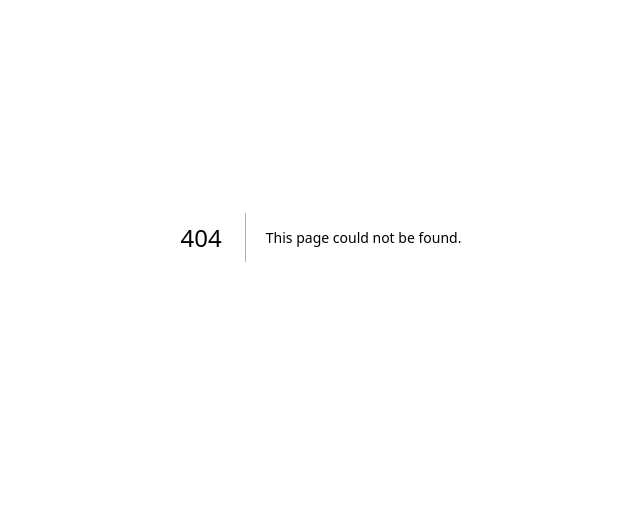
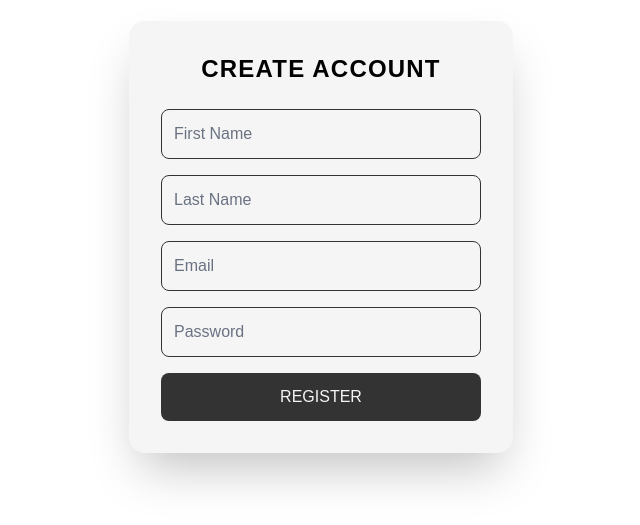
Before and after one commit to thornrampai-pp/Th-shi-Project, a Next.js app in the folder frontend/: page /register in a window 1280 px wide. Before the commit this address had no page. Shown: the part 163-688 px from the top of the page, without its empty margins (319-959 px from the left). Built offline with nearby package versions, Linux system fonts and the light colour scheme; no server answers.

Commit message:
Front end: feate register

```diff
--- /dev/null
+++ b/frontend/src/actions/auth-register.ts
@@ -0,0 +1,54 @@
+"use server";
+
+import { isRedirectError } from "next/dist/client/components/redirect-error";
+import { client } from "../graphql/client";
+import { REGISTER_MUTATION } from "../graphql/mutations/registerMutation";
+import { redirect } from "next/navigation";
+
+// ปรับ Interface ให้ตรงกับที่ GraphQL ตอบกลับมา (ตามที่คุณส่งมาในคำถามก่อนหน้า)
+interface RegisterResponse {
+  register: {
+    accessToken: string;
+    user: {
+      id: string;
+      email: string;
+      firstName: string;
+      lastName: string;
+    };
+  };
+}
+
+export async function registerAction(prevState: any, formData: FormData) {
+  const email = formData.get("email") as string;
+  const password = formData.get("password") as string;
+  const firstName = formData.get("firstName") as string; // เปลี่ยนจาก name
+  const lastName = formData.get("lastName") as string; // เพิ่มส่วนนี้
+
+  if (!email || !password || !firstName || !lastName) {
+    return { error: "Please fill in all fields." };
+  }
+
+  try {
+    const { data } = await client.mutate<RegisterResponse>({
+      mutation: REGISTER_MUTATION,
+      variables: { email, password, firstName, lastName },
+    });
+
+    if (!data?.register) {
+      return { error: "Registration failed." };
+    }
+
+    // เมื่อถึงตรงนี้ Next.js จะโยน Redirect error
+    redirect("/login");
+  } catch (error: any) {
+    // 🌟 ตรวจสอบว่าเป็น Error จากการ Redirect หรือไม่
+    if (isRedirectError(error)) {
+      throw error; // ให้โยนต่อไปเพื่อให้ Next.js จัดการ redirect ได้ปกติ
+    }
+
+    console.error("Register Error:", error);
+    return {
+      error: "An error occurred: " + (error.message || "Unable to connect."),
+    };
+  }
+}
--- a/frontend/src/app/login/page.tsx
+++ b/frontend/src/app/login/page.tsx
@@ -1,7 +1,8 @@
 "use client";
 
-import { useActionState, useRef } from 'react';
-import { loginAction } from '../../actions/auth';
+import { useActionState, useRef } from "react";
+import { loginAction } from "../../actions/auth";
+import RegisterButton from "@/src/components/RegisterButton";
 
 export default function LoginPage() {
   const [state, formAction, isPending] = useActionState(loginAction, null);
@@ -12,7 +13,7 @@ export default function LoginPage() {
     const target = e.target as HTMLElement;
 
     // ถ้าตั้งใจกดช่องกรอกข้อมูล หรือ ลิงก์ ให้ปล่อยให้ Focus ทำงานปกติ
-    if (target.tagName === 'INPUT' || target.tagName === 'A') {
+    if (target.tagName === "INPUT" || target.tagName === "A") {
       return;
     }
 
@@ -20,7 +21,7 @@ export default function LoginPage() {
     e.preventDefault();
 
     const activeEl = document.activeElement;
-    const isFocused = activeEl && (activeEl.tagName === 'INPUT');
+    const isFocused = activeEl && activeEl.tagName === "INPUT";
 
     if (isFocused) {
       // ถ้าเปิดอยู่ -> สั่งปิดถาวร (ไม่เด้งกลับตอนปล่อยนิ้วแล้ว)
@@ -33,22 +34,25 @@ export default function LoginPage() {
 
   return (
     <div className="min-h-screen bg-[#1a1a1a] flex flex-col font-sans select-none">
+      <div className="fixed bottom-8 right-8 z-50">
+        <RegisterButton />
+      </div>
       <main className="flex-1 flex items-center justify-center">
-        <div className={`w-full min-h-screen bg-white flex flex-col items-center justify-center relative px-6 overflow-hidden group/form transition-all duration-700 ease-in-out
-          ${isPending ? 'opacity-0 scale-95 pointer-events-none' : 'opacity-100 scale-100'}`}
+        <div
+          className={`w-full min-h-screen bg-white flex flex-col items-center justify-center relative px-6 overflow-hidden group/form transition-all duration-700 ease-in-out
+          ${isPending ? "opacity-0 scale-95 pointer-events-none" : "opacity-100 scale-100"}`}
         >
-
-          <form action={formAction} className="w-full flex flex-col items-center relative">
-
+          <form
+            action={formAction}
+            className="w-full flex flex-col items-center relative"
+          >
             {/* 🔄 เปลี่ยนจาก onClick เป็น onMouseDown */}
             <div
               onMouseDown={handleRobotMouseDown}
               className="relative w-105 h-105 flex items-center justify-center transition-all duration-500 group-focus-within/form:-translate-y-4 outline-none cursor-pointer"
             >
-
               {/* 🌑 หัวหุ่นยนต์สีดำ */}
               <div className="w-100 h-100 bg-[#141414] rounded-full flex flex-col items-center justify-center relative shadow-lg group overflow-hidden">
-
                 {/* 👀 ตาหุ่นยนต์ */}
                 <div className="flex gap-16 mb-25 z-10 transition-all duration-500 group-focus-within/form:-translate-y-6 group-focus-within/form:opacity-0">
                   <div className="w-20 h-20 bg-[#646363] rounded-full transition-all duration-300 group-hover:scale-110 group-hover:bg-[#d9d9d9]" />
@@ -56,15 +60,19 @@ export default function LoginPage() {
                 </div>
 
                 {/* 👄 ปากมหาภัย */}
-                <div className="absolute top-1/2 left-1/2 -translate-x-1/2 -translate-y-1/2 w-27 h-7 bg-[#646363] rounded-sm transition-all duration-500 ease-in-out p-4 flex flex-col justify-center items-center mt-6
+                <div
+                  className="absolute top-1/2 left-1/2 -translate-x-1/2 -translate-y-1/2 w-27 h-7 bg-[#646363] rounded-sm transition-all duration-500 ease-in-out p-4 flex flex-col justify-center items-center mt-6
                                 group-hover:w-32 group-hover:bg-[#d9d9d9]
-                                group-focus-within/form:mt-0 group-focus-within/form:!w-[300px] group-focus-within/form:!h-[200px] group-focus-within/form:!bg-white group-focus-within/form:rounded-2xl group-focus-within/form:shadow-2xl z-0">
-
+                                group-focus-within/form:mt-0 group-focus-within/form:!w-[300px] group-focus-within/form:!h-[200px] group-focus-within/form:!bg-white group-focus-within/form:rounded-2xl group-focus-within/form:shadow-2xl z-0"
+                >
                   {/* 📩 ฟอร์มด้านในปากที่ขยายใหญ่ */}
-                  <div className="form-inner-content w-full flex flex-col gap-3 h-0 opacity-0 pointer-events-none transition-all duration-500 ease-in-out
-                                  group-focus-within/form:h-auto group-focus-within/form:opacity-100 group-focus-within/form:pointer-events-auto">
-
-                    <h3 className="text-center font-bold text-sm text-black mb-1 tracking-wider uppercase opacity-80">Welcome Back</h3>
+                  <div
+                    className="form-inner-content w-full flex flex-col gap-3 h-0 opacity-0 pointer-events-none transition-all duration-500 ease-in-out
+                                  group-focus-within/form:h-auto group-focus-within/form:opacity-100 group-focus-within/form:pointer-events-auto"
+                  >
+                    <h3 className="text-center font-bold text-sm text-black mb-1 tracking-wider uppercase opacity-80">
+                      Welcome Back
+                    </h3>
 
                     <input
                       ref={emailInputRef}
@@ -93,19 +101,19 @@ export default function LoginPage() {
                       Forget password?
                     </a>
                   </div>
-
                 </div>
               </div>
             </div>
 
             {/* ⚠️ Error Message */}
             {state?.error && (
-              <p className="text-xs text-red-500 mt-4 animate-pulse">{state.error}</p>
+              <p className="text-xs text-red-500 mt-4 animate-pulse">
+                {state.error}
+              </p>
             )}
 
             <button type="submit" className="hidden" disabled={isPending} />
           </form>
-
         </div>
       </main>
     </div>
--- /dev/null
+++ b/frontend/src/app/register/page.tsx
@@ -0,0 +1,63 @@
+'use client';
+
+import { useActionState } from 'react';
+import { registerAction } from '../../actions/auth-register';
+
+export default function RegisterPage() {
+  const [state, formAction, pending] = useActionState(registerAction, null);
+
+  return (
+    <div className="min-h-screen flex items-center justify-center bg-white p-6">
+      <form
+        action={formAction}
+        className="w-full max-w-sm bg-[#f5f5f5] p-8 rounded-2xl shadow-2xl flex flex-col gap-4"
+      >
+        <h2 className="text-2xl font-bold text-center text-black tracking-wider uppercase mb-2">Create Account</h2>
+
+        {state?.error && (
+          <p className="text-sm text-red-400 text-center bg-red-950/30 p-2 rounded">
+            {state.error}
+          </p>
+        )}
+
+        {/* แยกเป็น firstName และ lastName ตาม Mutation */}
+        <input
+          name="firstName"
+          type="text"
+          placeholder="First Name"
+          required
+          className="w-full p-3 bg-[#f5f5f5] border border-[#333] rounded-lg outline-none focus:border-[#333] text-[#333] placeholder-gray-500"
+        />
+        <input
+          name="lastName"
+          type="text"
+          placeholder="Last Name"
+          required
+          className="w-full p-3 bg-[#f5f5f5] border border-[#333] rounded-lg outline-none focus:border-[#333] text-[#333] placeholder-gray-500"
+        />
+        <input
+          name="email"
+          type="email"
+          placeholder="Email"
+          required
+          className="w-full p-3 bg-[#f5f5f5] border border-[#333] rounded-lg outline-none focus:border-[#333] text-[#333] placeholder-gray-500"
+        />
+        <input
+          name="password"
+          type="password"
+          placeholder="Password"
+          required
+          className="w-full p-3 bg-[#f5f5f5] border border-[#333] rounded-lg outline-none focus:border-[#333] text-[#333] placeholder-gray-500"
+        />
+
+        <button
+          type="submit"
+          disabled={pending}
+          className="w-full py-3 bg-[#333] text-[#f5f5f5] rounded-lg hover:bg-[#444] transition-colors font-medium uppercase"
+        >
+          {pending ? 'Registering...' : 'Register'}
+        </button>
+      </form>
+    </div>
+  );
+}
--- /dev/null
+++ b/frontend/src/components/RegisterButton.tsx
@@ -0,0 +1,19 @@
+"use client";
+
+import { useState } from "react";
+import Link from "next/link";
+
+export default function RegisterButton() {
+  const [isHovered, setIsHovered] = useState(false);
+
+  return (
+    <Link
+      href="/register"
+      className={`fixed bottom-8 right-8 w-16 h-16 rounded-full shadow-2xl z-50 transition-all duration-300 hover:scale-110 hover:shadow-black/50 cursor-pointer
+        ${isHovered ? "bg-[#141414]" : "bg-white"}`}
+      onMouseEnter={() => setIsHovered(true)}
+      onMouseLeave={() => setIsHovered(false)}
+      aria-label="Register"
+    />
+  );
+}
--- a/frontend/src/graphql/mutations/loginMutation.ts
+++ b/frontend/src/graphql/mutations/loginMutation.ts
@@ -1,4 +1,3 @@
-// src/graphql/mutations/loginMutation.ts
 import { gql } from '@apollo/client';
 
 export const LOGIN_MUTATION = gql`
--- /dev/null
+++ b/frontend/src/graphql/mutations/registerMutation.ts
@@ -0,0 +1,25 @@
+import { gql } from "@apollo/client";
+
+export const REGISTER_MUTATION = gql`
+  mutation Register(
+    $email: String!
+    $password: String!
+    $firstName: String!
+    $lastName: String!
+  ) {
+    register(
+      email: $email
+      password: $password
+      firstName: $firstName
+      lastName: $lastName
+    ) {
+      accessToken
+      user {
+        id
+        email
+        firstName
+        lastName
+      }
+    }
+  }
+`;
```
